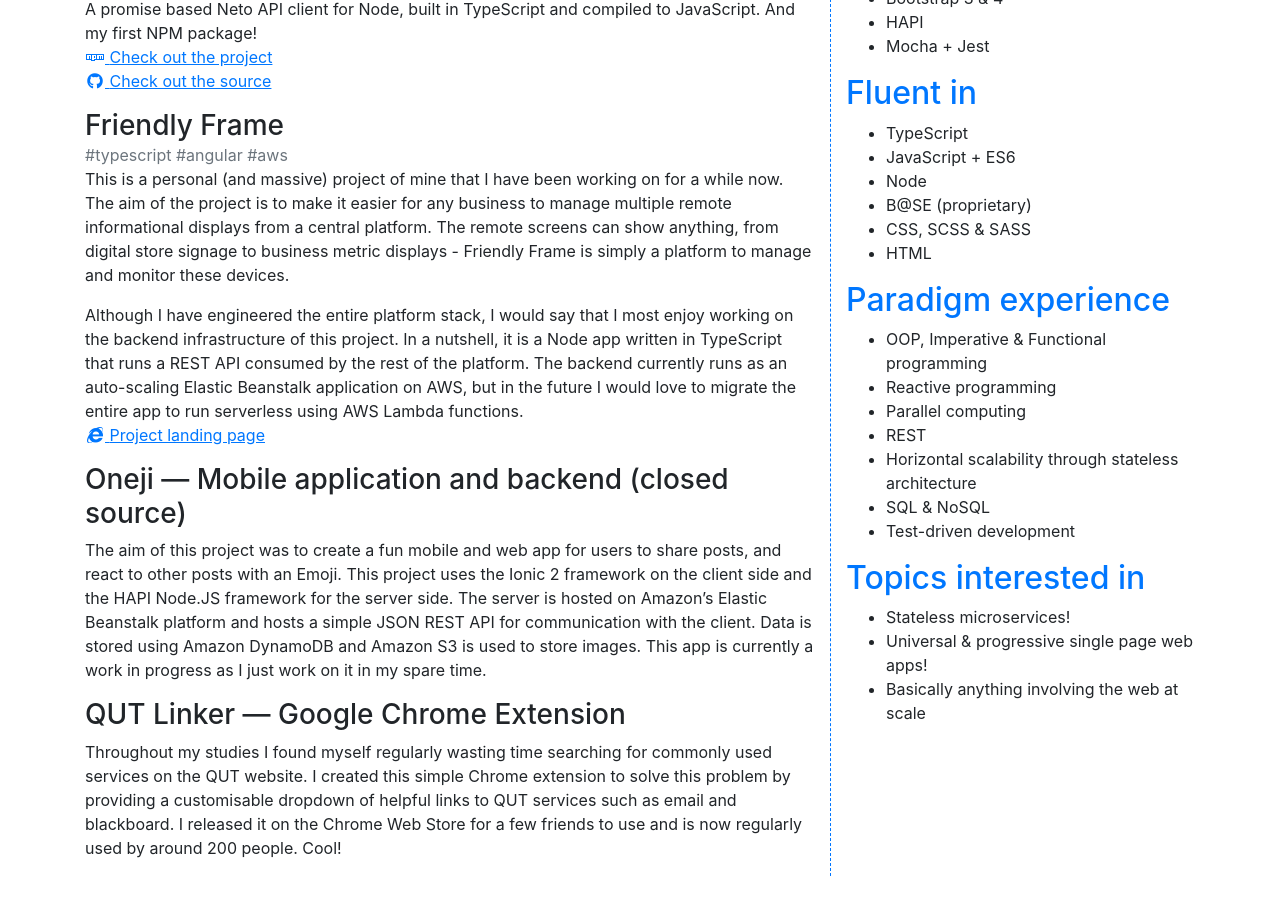
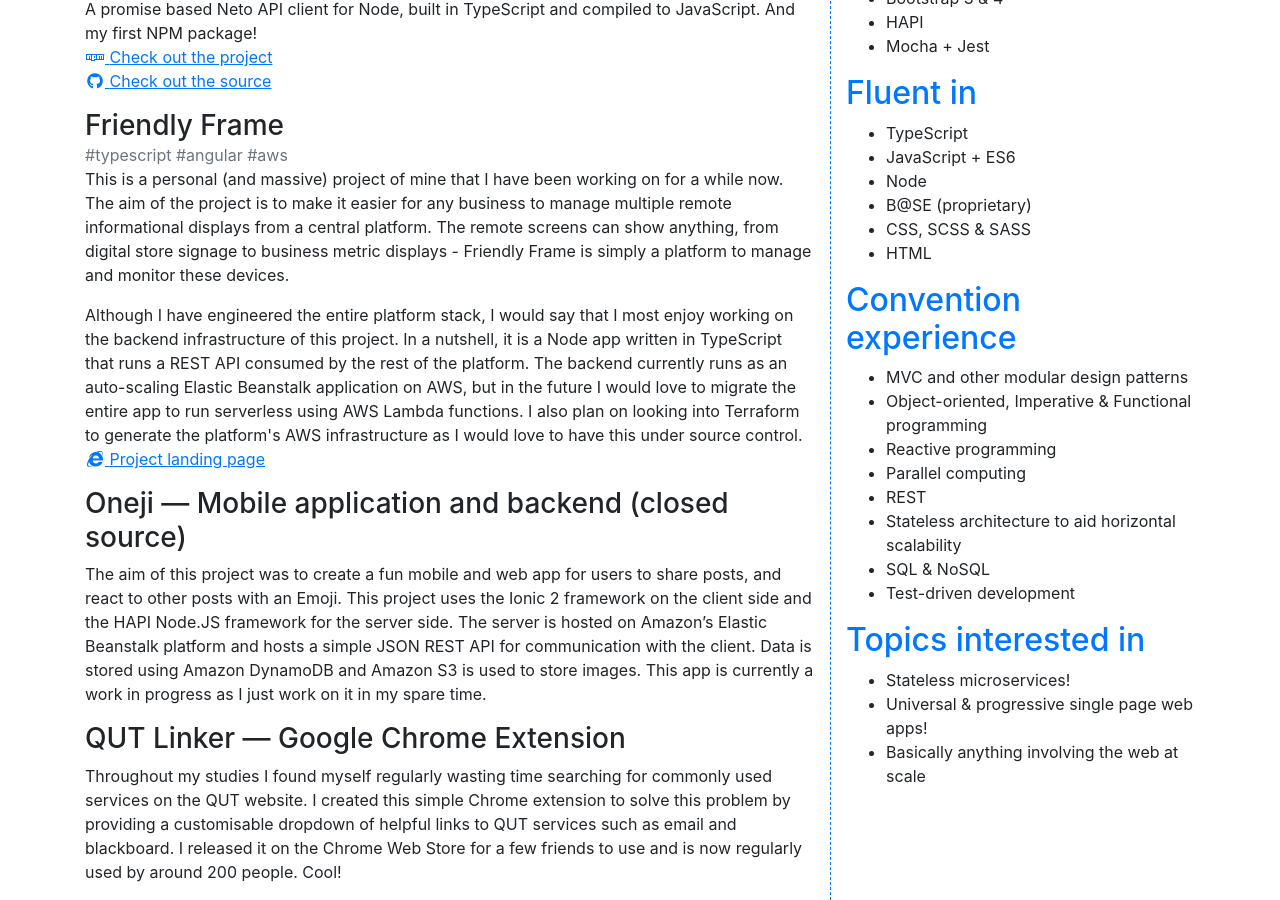
Before and after one commit to matt-downs/matt-downs.github.io, a Jekyll site: the page built from index.html, in a window 1280 px wide and 900 px high, scrolled down 1129 px. Built offline with Jekyll 4.4.1, drawn with Linux system fonts in a browser that asks for light colours; nearby versions of some CDN libraries; before the commit the page ends 2005 px from its top, so only the background shows below that.

Commit message:
Update content

```diff
--- a/index.html
+++ b/index.html
@@ -48,7 +48,7 @@
         <h3 class="mb-0">Friendly Frame</h3>
         <span class="text-muted">#typescript #angular #aws</span>
         <p>This is a personal (and massive) project of mine that I have been working on for a while now. The aim of the project is to make it easier for any business to manage multiple remote informational displays from a central platform. The remote screens can show anything, from digital store signage to business metric displays - Friendly Frame is simply a platform to manage and monitor these devices.</p>
-        <p class="mb-0">Although I have engineered the entire platform stack, I would say that I most enjoy working on the backend infrastructure of this project. In a nutshell, it is a Node app written in TypeScript that runs a REST API consumed by the rest of the platform. The backend currently runs as an auto-scaling Elastic Beanstalk application on AWS, but in the future I would love to migrate the entire app to run serverless using AWS Lambda functions.</p>
+        <p class="mb-0">Although I have engineered the entire platform stack, I would say that I most enjoy working on the backend infrastructure of this project. In a nutshell, it is a Node app written in TypeScript that runs a REST API consumed by the rest of the platform. The backend currently runs as an auto-scaling Elastic Beanstalk application on AWS, but in the future I would love to migrate the entire app to run serverless using AWS Lambda functions. I also plan on looking into Terraform to generate the platform's AWS infrastructure as I would love to have this under source control.</p>
         <ul class="list-unstyled">
             <li>
                 <a href="https://www.friendlyfra.me">
@@ -123,13 +123,14 @@
             <li>HTML</li>
         </ul>
 
-        <h2>Paradigm experience</h2>
+        <h2>Convention experience</h2>
         <ul>
-            <li>OOP, Imperative &amp; Functional programming</li>
+            <li>MVC and other modular design patterns</li>
+            <li>Object-oriented, Imperative &amp; Functional programming</li>
             <li>Reactive programming</li>
             <li>Parallel computing</li>
             <li>REST</li>
-            <li>Horizontal scalability through stateless architecture</li>
+            <li>Stateless architecture to aid horizontal scalability</li>
             <li>SQL &amp; NoSQL</li>
             <li>Test-driven development</li>
         </ul>
```
